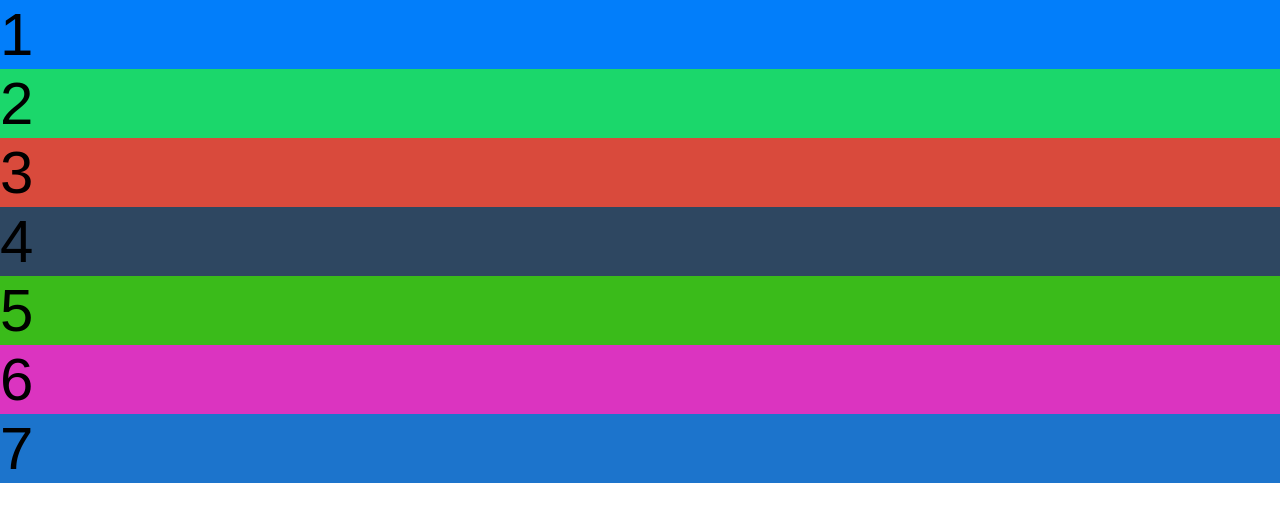
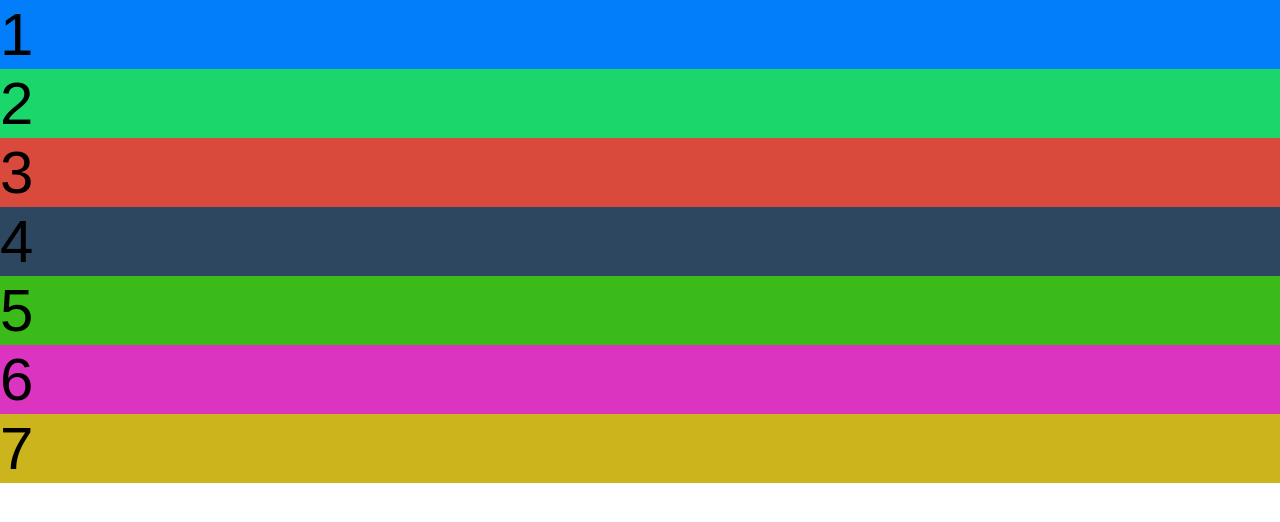
Before and after one commit to neekon91/Flexbox-Is-Fun, a plain HTML site: page intro/index.html in a window 1280 px wide. Drawn offline with Linux system fonts and the light colour scheme.

Commit message:
ready for presentation

```diff
--- a/intro/start.css
+++ b/intro/start.css
@@ -14,14 +14,15 @@ input[type=reset],input[type=submit]{-webkit-appearance:button;cursor:pointer;}b
 .item4 { background:#2e4761;}
 .item5 { background:#3abb1a;}
 .item6 { background:#db34c0;}
-.item7 { background:#1c74cc;}
+.item7 { background:#ccb51c;}
 
 .container {
   font-size: 60px;
-  /*border: 10px solid orange;*/
-  /*height: 50vh;*/
+  /*border: 10px solid orange;
+  height: 50vh;*/
 }
 
 .item {
-
+  /*width: 33.333%;
+  height: 29%;*/
 }
```
Also changed, not shown: holy-grail-layout/index.html (+1 -0 lines).
